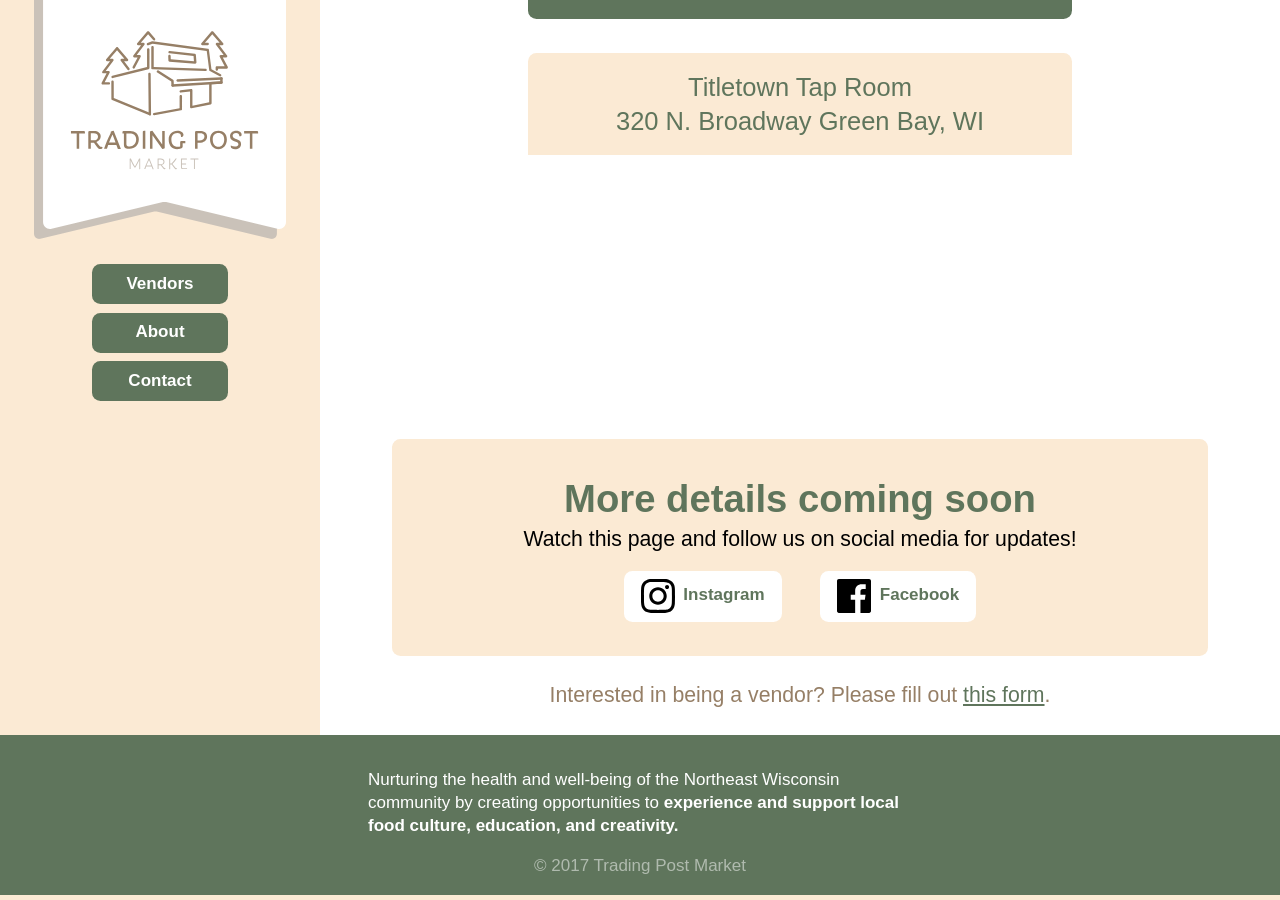
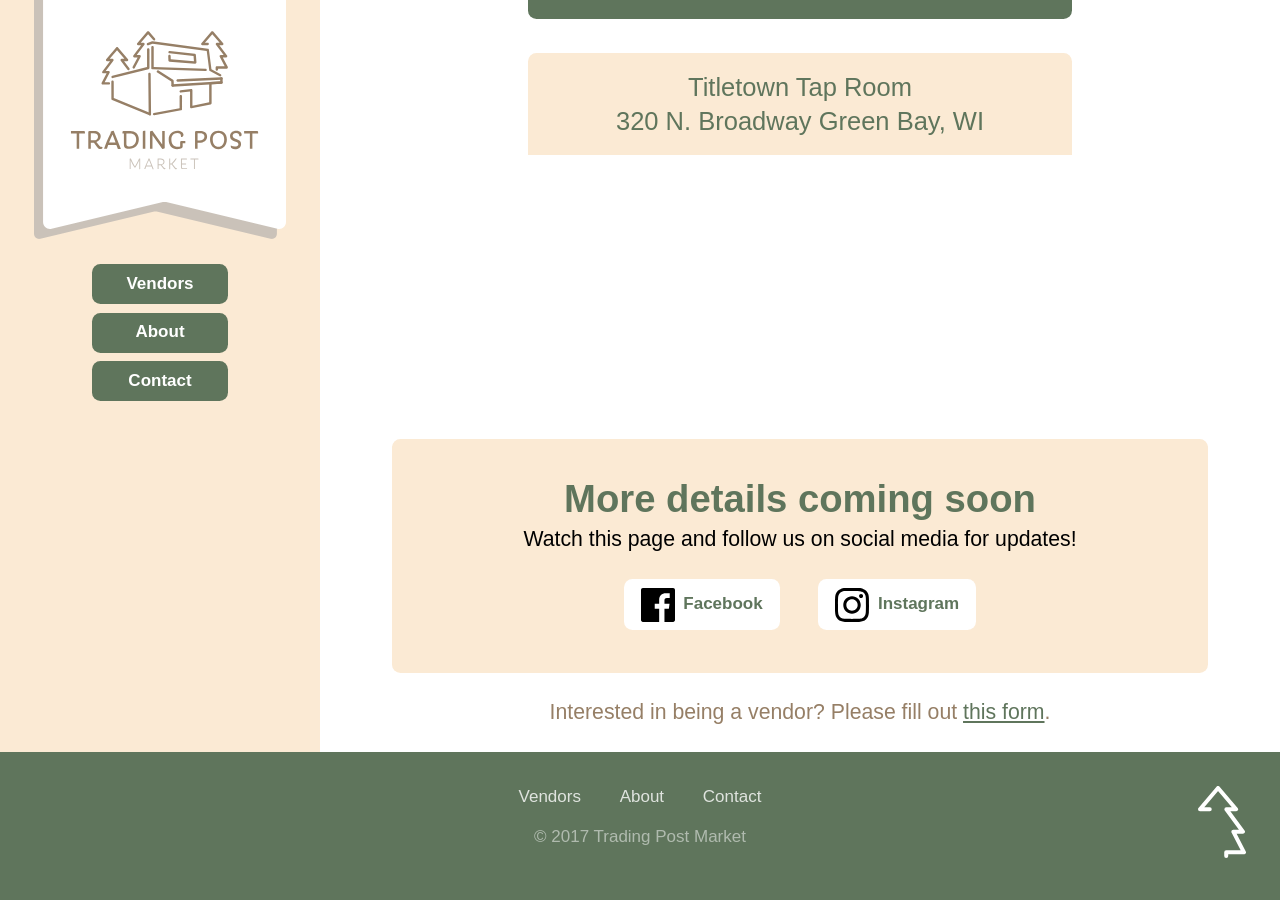
Before and after one commit to trading-post-market/trading-post-market.github.io, a Jekyll site: the page built from index.html, in a window 1280 px wide and 900 px high, scrolled down 317 px. Built offline with Jekyll 4.4.1, drawn with Linux system fonts in a browser that asks for light colours; nearby versions of some CDN libraries; some web fonts are replaced.

Commit message:
Add footer tree

```diff
--- a/_includes/footer.html
+++ b/_includes/footer.html
@@ -1,6 +1,11 @@
-<footer class="ph3 pt4 bg-wintergreen white cf">
+<footer class="pa4 bg-wintergreen white cf relative">
+  <img class="absolute right-2" src="/images/tree.svg">
 	<div class="mw6 center mb3">
-		<p>Nurturing the health and well-being of the Northeast Wisconsin community by creating opportunities to <strong>experience and support local food culture, education, and creativity.</strong></p>
+    <nav class="tc mb3">
+      <a class="link white dib ph3 o-80" href="/vendors">Vendors</a>
+      <a class="link white dib ph3 o-80" href="/about">About</a>
+      <a class="link white dib ph3 o-80" href="/contact">Contact</a>
+    </nav>
 		<p class="tc o-50">© 2017 Trading Post Market</p>
 	</div>
 </footer>
--- a/index.html
+++ b/index.html
@@ -9,15 +9,15 @@ layout: default
 </div>
 
 <div class="mw6 center mb4 tc bg-wintergreen white br3">
-	<div class="pa3 br3 f3">
+	<div class="pa3 br3 f4 f3-ns">
 		<p class="b mv0">Thursdays, 4:00 PM – 8:00 PM</p>
 		<p class="b mv0">November 16 – December 21, 2017</p>
 		<p class="i f5 mv1 o-60">(No market Thanksgiving Day, November 23)</p>
 	</div>
 </div>
 
-<div class="mw6 center mb4 tc br3 f3">
-	<div class="bg-pine wintergreen pa3 br3 br--top f3">
+<div class="mw6 center mb4 tc br3 f4 f3-ns">
+	<div class="bg-pine wintergreen pa3 br3 br--top">
 		<p class="mv0">Titletown Tap Room<br>320 N. Broadway Green Bay, WI</p>
 	</div>
 	<div id="map"></div>
@@ -27,8 +27,8 @@ layout: default
 	<div class="pa4 br3">
 		<h2 class="b mv0 f2 wintergreen">More details coming soon</h2>
 		<p class="f4">Watch this page and follow us on social media for updates!</p>
-		<a class="dib pv2 ph3 br3 link mh3 bg-white wintergreen b" target="_blank" href="https://www.instagram.com/tradingpostmarket"><img class="w2 v-mid mr2" src="/images/instagram.svg">Instagram</a>
-		<a class="dib pv2 ph3 br3 link mh3 bg-white wintergreen b" target="_blank" href="https://www.facebook.com/tradingpostmarket"><img class="w2 v-mid mr2" src="/images/facebook.svg">Facebook</a>
+		<a class="dib pv2 ph3 mv2 br3 link mh3 bg-white wintergreen b" target="_blank" href="https://www.facebook.com/tradingpostmarket"><img class="w2 v-mid mr2" src="/images/facebook.svg">Facebook</a>
+		<a class="dib pv2 ph3 mv2 br3 link mh3 bg-white wintergreen b" target="_blank" href="https://www.instagram.com/tradingpostmarket"><img class="w2 v-mid mr2" src="/images/instagram.svg">Instagram</a>
 	</div>
 </div>
 
```
Also changed, not shown: images/tree.svg (added).
